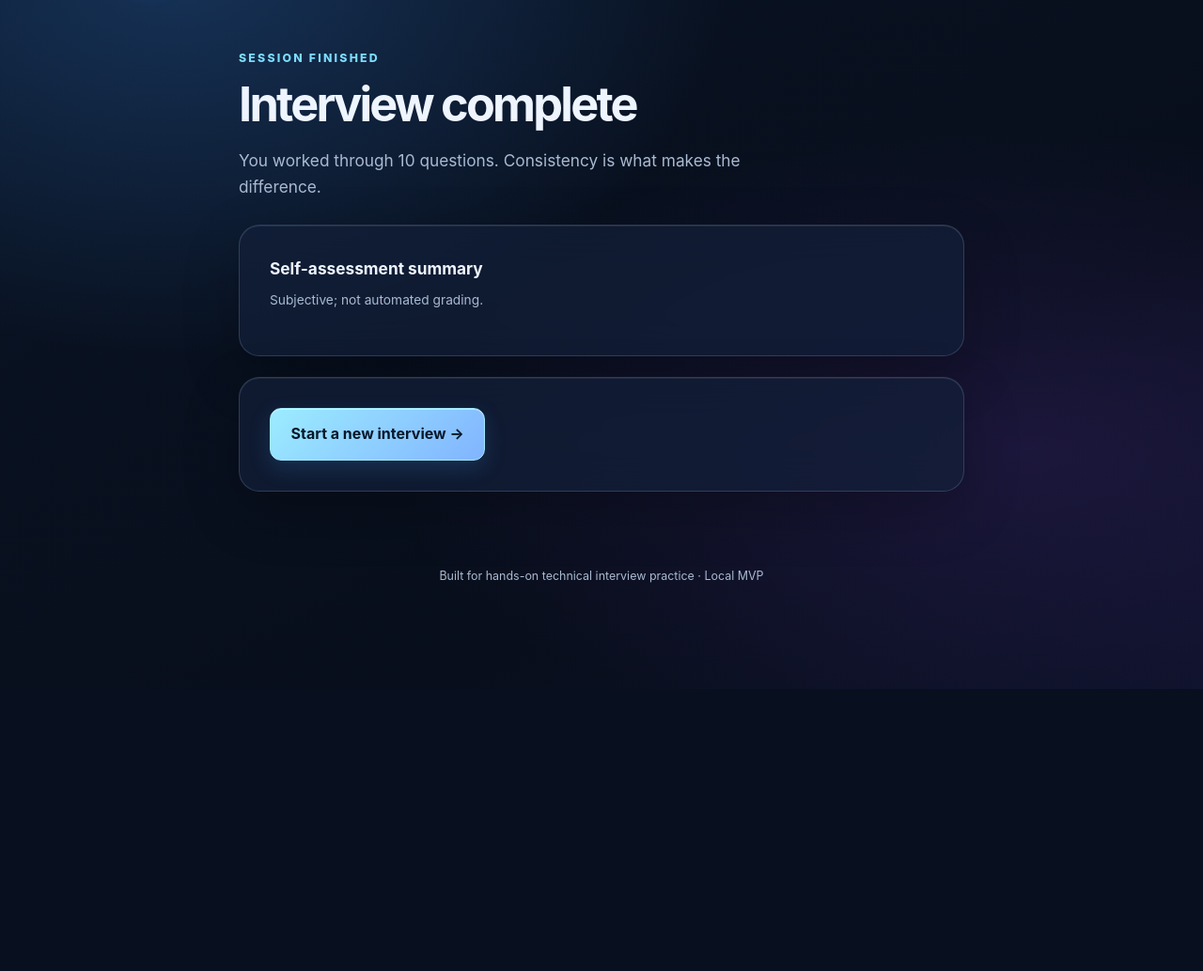
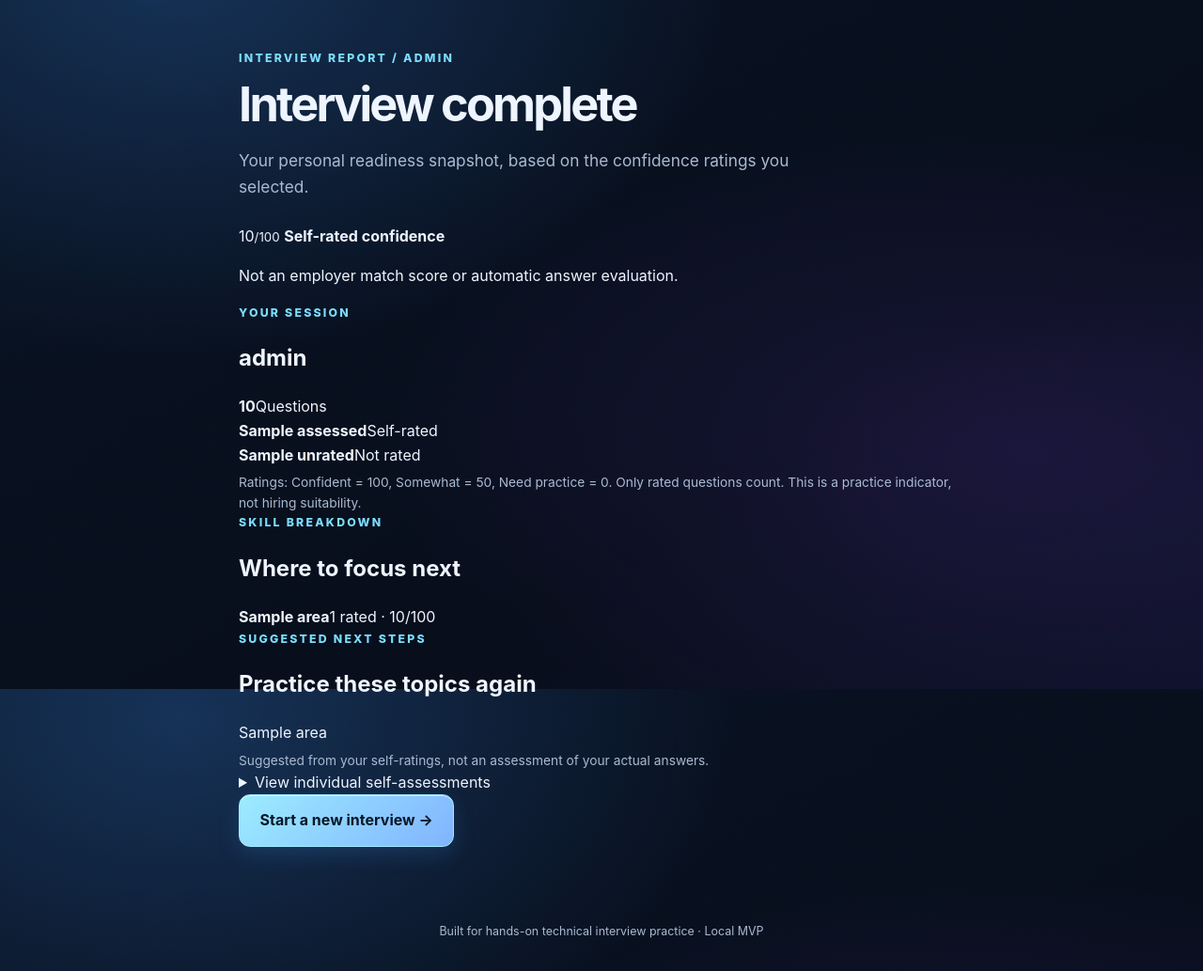
Before and after one commit to MohammadRezaHeydari-se/DevOps_Interview_Lab, a Flask app: template src/web/templates/complete.html in a window 1280 px wide. Shown: the part 67-1100 px from the top of the page at 94% size. Before the commit the page ends 800 px from the top, so only its background shows below. Run offline with Flask 3, Linux system fonts and the light colour scheme; the template is opened without the code that fills it: most values are stand-ins (such as "Sample title", 1, 10 or a date in 2020).

Commit message:
ui: replace generic completion with actionable skill confidence report

```diff
--- a/src/web/templates/complete.html
+++ b/src/web/templates/complete.html
@@ -1,23 +1,50 @@
 {% extends "base.html" %}
 {% block title %}Interview complete - DevOps Interview Lab{% endblock %}
 {% block content %}
-<p class="eyebrow">Session finished</p>
-<h1>Interview complete</h1>
-<p class="lead">You worked through {{ total }} question{{ '' if total == 1 else 's' }}. Consistency is what makes the difference.</p>
-{% if ratings %}
-<section class="card">
-  <h2 class="section-title">Self-assessment summary</h2>
-  <p class="help">Subjective; not automated grading.</p>
-  <ul class="summary-list">
-    {% for qid in question_ids %}
-      {% if qid in ratings %}
-        <li><span class="qid">{{ qid }}</span> — {{ ratings[qid] }}</li>
-      {% endif %}
+<div class="report-heading">
+  <div><p class="eyebrow">Interview report / {{ role or "Technical practice" }}</p><h1>Interview complete</h1><p class="lead">Your personal readiness snapshot, based on the confidence ratings you selected.</p></div>
+</div>
+<section class="report-hero" aria-label="Interview self-assessment report">
+  <div class="report-score">
+    {% if report.score is not none %}
+    <span class="report-score-value">{{ report.score }}<small>/100</small></span>
+    <strong>Self-rated confidence</strong>
+    {% else %}
+    <span class="report-score-value">—</span><strong>Not enough information</strong>
+    {% endif %}
+    <p>Not an employer match score or automatic answer evaluation.</p>
+  </div>
+  <div class="report-summary">
+    <p class="eyebrow">Your session</p>
+    <h2>{{ role or "Technical interview" }}</h2>
+    <div class="report-stats"><div><strong>{{ report.total }}</strong><span>Questions</span></div><div><strong>{{ report.assessed }}</strong><span>Self-rated</span></div><div><strong>{{ report.unrated }}</strong><span>Not rated</span></div></div>
+    <p class="help">Ratings: Confident = 100, Somewhat = 50, Need practice = 0. Only rated questions count. This is a practice indicator, not hiring suitability.</p>
+  </div>
+</section>
+<section class="report-section">
+  <div class="report-section-head"><div><p class="eyebrow">Skill breakdown</p><h2>Where to focus next</h2></div></div>
+  {% if report.areas %}
+  <div class="skill-list">
+    {% for area in report.areas %}
+    <div class="skill-row">
+      <div class="skill-label"><strong>{{ area.name }}</strong><span>{{ area.count }} rated · {{ area.score }}/100</span></div>
+      <div class="skill-track"><div class="skill-fill" style="width: {{ area.score }}%"></div></div>
+    </div>
     {% endfor %}
-  </ul>
+  </div>
+  {% else %}
+  <p class="lead">No questions were rated. Try another session and choose a confidence level after each question to get a breakdown.</p>
+  {% endif %}
+</section>
+{% if report.practice %}
+<section class="report-section">
+  <p class="eyebrow">Suggested next steps</p><h2>Practice these topics again</h2>
+  <div class="focus-tags">{% for area in report.practice %}<span>{{ area.name }}</span>{% endfor %}</div>
+  <p class="help">Suggested from your self-ratings, not an assessment of your actual answers.</p>
 </section>
 {% endif %}
-<form class="card" method="post" action="{{ url_for('main.new_session') }}">
-  <button type="submit">Start a new interview →</button>
-</form>
+{% if ratings %}
+<details class="report-details"><summary>View individual self-assessments</summary><ul class="summary-list">{% for qid in question_ids %}{% if qid in ratings %}<li><span class="qid">{{ qid }}</span> — {{ ratings[qid] }}</li>{% endif %}{% endfor %}</ul></details>
+{% endif %}
+<form class="report-new" method="post" action="{{ url_for('main.new_session') }}"><button type="submit">Start a new interview →</button></form>
 {% endblock %}
```
